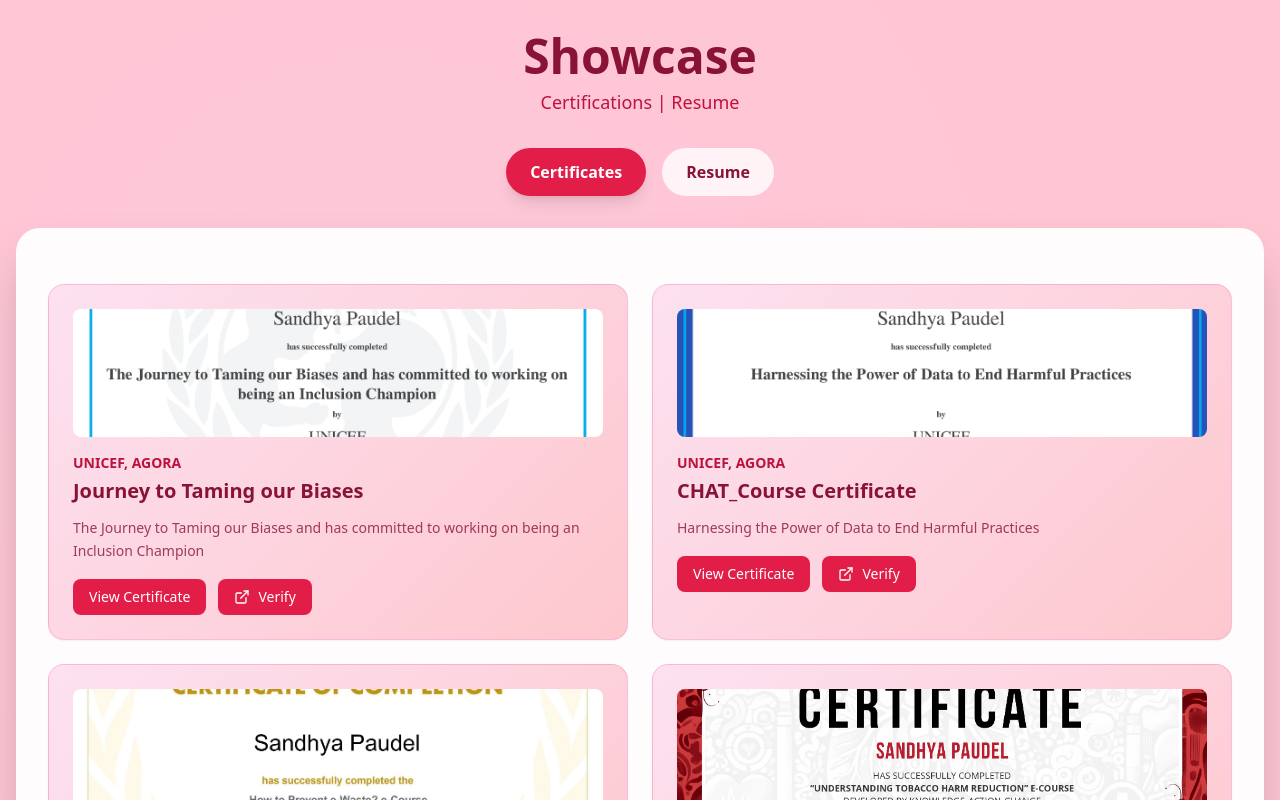
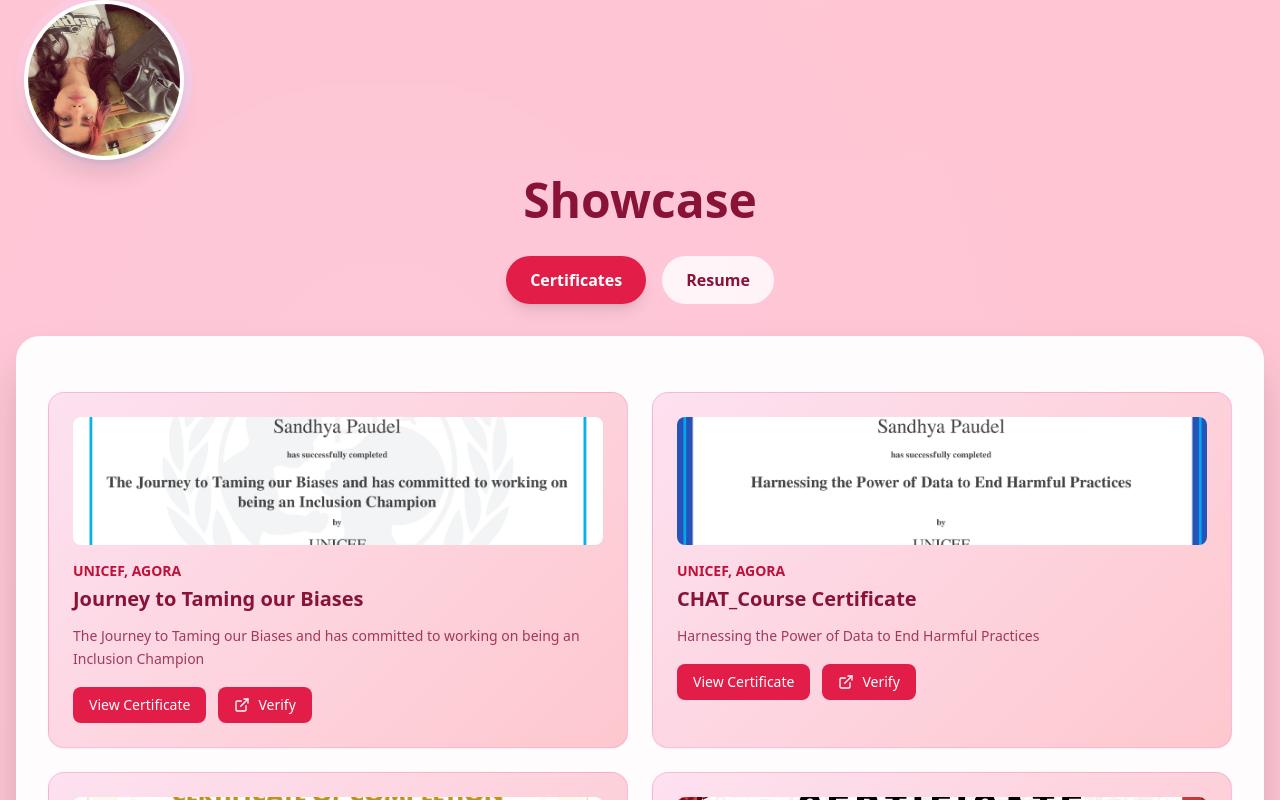
Before and after one commit to paudelsandhya/Portfolio, a React (Vite) app: page /showcase in a window 1280 px wide. Shown: the top 800 px of the page. Built offline with nearby package versions, Linux system fonts and the light colour scheme.

Commit message:
12/17/2025 --> App.jsx and Showcase.jsx modified

```diff
--- a/src/App.jsx
+++ b/src/App.jsx
@@ -80,7 +80,7 @@ const HomePage = ({ openBoxes, toggleBox, hearts, isPlaying, setIsPlaying, vaseP
 );
 
 const App = () => {
-  const [openBoxes, setOpenBoxes] = useState([false, true, false, false]);
+  const [openBoxes, setOpenBoxes] = useState([false, false, false, false]);
   const [isPlaying, setIsPlaying] = useState(false);
   const [hearts, setHearts] = useState([]);
   const [vasePosition, setVasePosition] = useState({ x: 90, bottom: 100 });
--- a/src/components/Showcase.jsx
+++ b/src/components/Showcase.jsx
@@ -4,6 +4,7 @@ import { motion } from 'framer-motion'
 import { ArrowLeft } from 'lucide-react'
 import ResumeDisplay from './ResumeDisplay'
 import Certificates from './Certificates'
+import Header from './Header.jsx'
 
 export default function Showcase() {
   const navigate = useNavigate()
@@ -11,11 +12,13 @@ export default function Showcase() {
 
   return (
     <div className="min-h-screen bg-[#FFC5D3] font-sans relative overflow-hidden">
+      <Header />
+
       {/* Background decorations consistent with main page */}
       <div className="absolute inset-0 bg-[radial-gradient(circle_at_30%_20%,_rgba(251,207,232,0.3),transparent_40%)]"></div>
       <div className="absolute inset-0 bg-[radial-gradient(circle_at_70%_80%,_rgba(253,164,175,0.25),transparent_40%)]"></div>
 
-      <div className="container mx-auto px-4 py-8 relative z-10 max-w-7xl">
+      <div className="container mx-auto px-4 pt-36 md:pt-44 pb-20 relative max-w-7xl">
 
 
         {/* Page Title */}
@@ -28,7 +31,6 @@ export default function Showcase() {
           <h1 className="text-4xl md:text-5xl font-bold text-rose-900 mb-2">
             Showcase
           </h1>
-          <p className="text-rose-700 text-lg">Certifications | Resume</p>
         </motion.div>
 
         {/* Tab Navigation */}
@@ -40,8 +42,7 @@ export default function Showcase() {
         >
           <button
             onClick={() => setActiveTab('Certificates')}
-            className={`px-6 py-3 rounded-full font-semibold transition-all duration-300 ${
-              activeTab === 'Certificates'
+            className={`px-6 py-3 rounded-full font-semibold transition-all duration-300 ${activeTab === 'Certificates'
               ? 'bg-rose-600 text-white shadow-lg'
               : 'bg-white/80 text-rose-900 hover:bg-white'
               }`}
@@ -50,8 +51,7 @@ export default function Showcase() {
           </button>
           <button
             onClick={() => setActiveTab('Resume')}
-            className={`px-6 py-3 rounded-full font-semibold transition-all duration-300 ${
-              activeTab === 'Resume'
+            className={`px-6 py-3 rounded-full font-semibold transition-all duration-300 ${activeTab === 'Resume'
               ? 'bg-rose-600 text-white shadow-lg'
               : 'bg-white/80 text-rose-900 hover:bg-white'
               }`}
```
Lines whose indentation alone changed are shown as unchanged.
